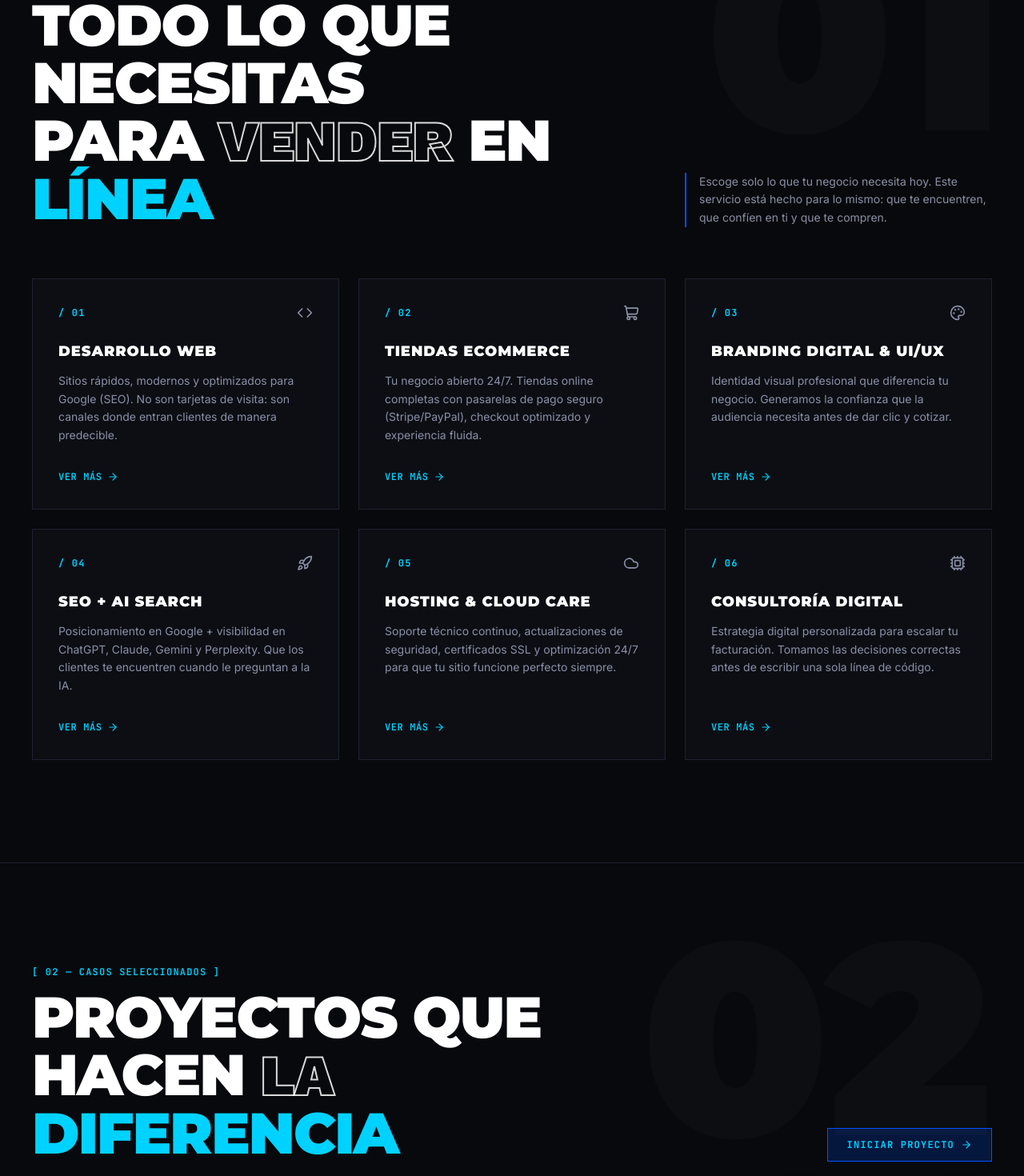
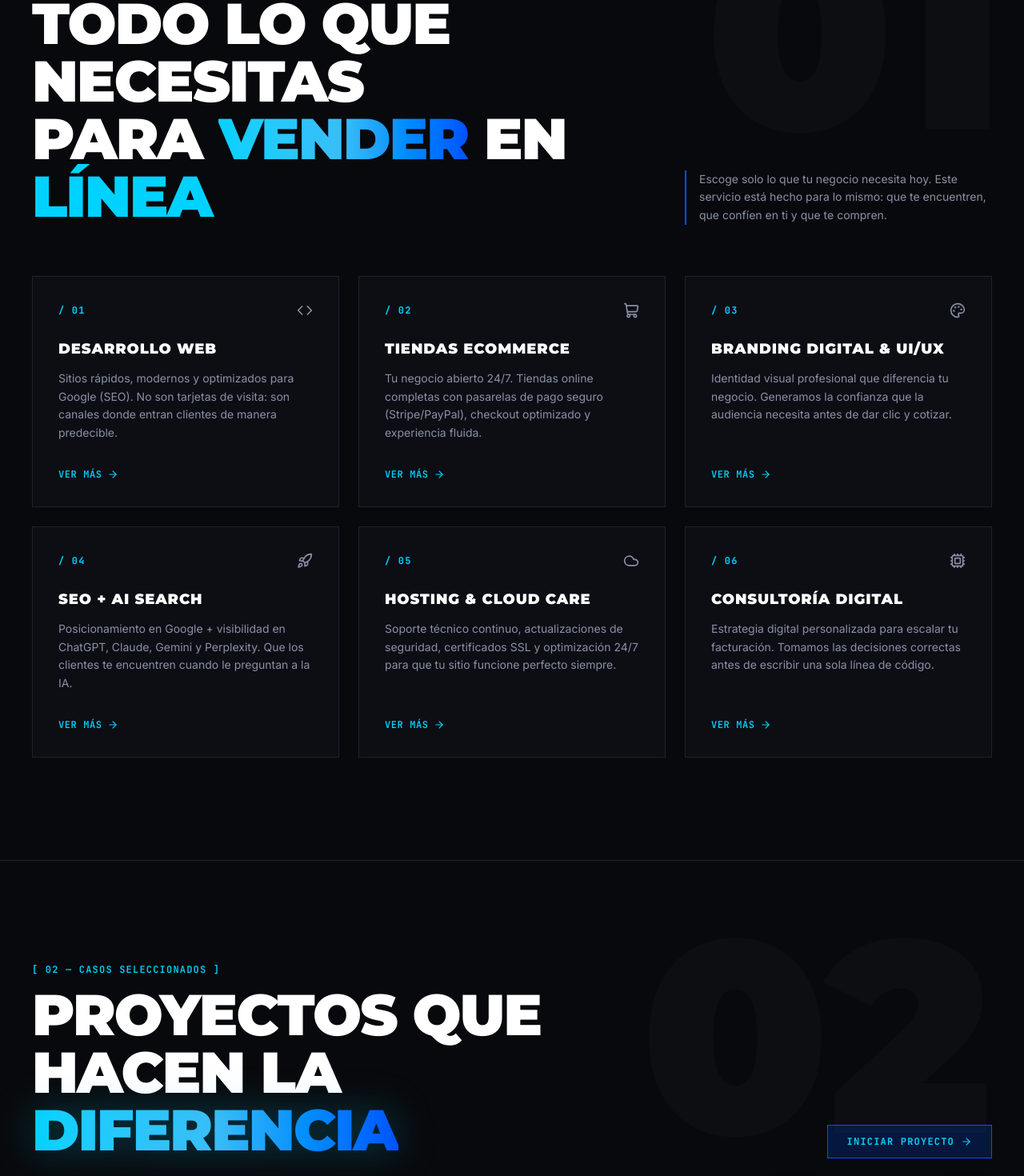
Before and after one commit to EduardoAcostaC/Kore-Web-Studio-, a Next.js app: page / in a window 1280 px wide. Shown: the part 1280-2750 px from the top of the page at 80% size. Built offline with nearby package versions, Linux system fonts and the light colour scheme.

Commit message:
feat(design): replace hollow outlined text with cyan-to-blue cyber gradient

```diff
--- a/app/globals.css
+++ b/app/globals.css
@@ -30,39 +30,11 @@ body {
   font-family: var(--font-inter), sans-serif;
 }
 
-/* Outlined typography effect with clean merged contours (no internal overlapping lines) */
-.text-stroke-white {
-  font-family: var(--font-work-sans), sans-serif;
-  font-weight: 900;
-  color: transparent;
-  -webkit-text-stroke: 1.5px rgba(255, 255, 255, 0.75);
-  letter-spacing: -0.01em;
-}
-.text-stroke-blue {
-  font-family: var(--font-work-sans), sans-serif;
-  font-weight: 900;
-  color: transparent;
-  -webkit-text-stroke: 1.5px #00D2FF;
-  letter-spacing: -0.01em;
-}
-.text-stroke-light {
-  font-family: var(--font-work-sans), sans-serif;
-  font-weight: 900;
-  color: transparent;
-  -webkit-text-stroke: 1.5px rgba(255, 255, 255, 0.4);
-  letter-spacing: -0.01em;
-}
-
-@media (min-width: 768px) {
-  .text-stroke-white {
-    -webkit-text-stroke: 2px rgba(255, 255, 255, 0.85);
-  }
-  .text-stroke-blue {
-    -webkit-text-stroke: 2px #00D2FF;
-  }
-  .text-stroke-light {
-    -webkit-text-stroke: 2px rgba(255, 255, 255, 0.45);
-  }
+/* Ambient cyber gradient typography utility */
+.text-gradient-cyan-blue {
+  background: linear-gradient(to right, #00D2FF, #38BDF8, #0052FF);
+  -webkit-background-clip: text;
+  -webkit-text-fill-color: transparent;
 }
 
 /* Ambient noise & glow utilities */
--- a/app/layout.tsx
+++ b/app/layout.tsx
@@ -1,5 +1,5 @@
 import type { Metadata } from "next";
-import { Inter, Montserrat, JetBrains_Mono, Work_Sans } from "next/font/google";
+import { Inter, Montserrat, JetBrains_Mono } from "next/font/google";
 import "./globals.css";
 
 const inter = Inter({
@@ -13,13 +13,6 @@ const montserrat = Montserrat({
   subsets: ["latin"],
   display: "swap",
   weight: ["600", "700", "800", "900"],
-});
-
-const workSans = Work_Sans({
-  variable: "--font-work-sans",
-  subsets: ["latin"],
-  display: "swap",
-  weight: ["900"],
 });
 
 const jetbrainsMono = JetBrains_Mono({
@@ -78,7 +71,7 @@ export default function RootLayout({
   return (
     <html
       lang="es"
-      className={`${inter.variable} ${montserrat.variable} ${workSans.variable} ${jetbrainsMono.variable} dark scroll-smooth`}
+      className={`${inter.variable} ${montserrat.variable} ${jetbrainsMono.variable} dark scroll-smooth`}
     >
       <head>
         <script
--- a/components/CapabilitiesSection.tsx
+++ b/components/CapabilitiesSection.tsx
@@ -71,7 +71,7 @@ export default function CapabilitiesSection() {
             <h2 className="font-display font-black text-4xl sm:text-6xl lg:text-7xl uppercase tracking-tight text-white leading-none">
               TODO LO QUE<br />
               NECESITAS<br />
-              PARA <span className="text-stroke-white">VENDER</span> EN<br />
+              PARA <span className="bg-gradient-to-r from-[#00D2FF] via-[#38BDF8] to-[#0052FF] bg-clip-text text-transparent">VENDER</span> EN<br />
               <span className="text-[#00D2FF]">LÍNEA</span>
             </h2>
           </div>
--- a/components/Hero.tsx
+++ b/components/Hero.tsx
@@ -96,7 +96,9 @@ export default function Hero() {
           <h1 className="font-display font-black text-5xl sm:text-7xl lg:text-[104px] tracking-tight uppercase leading-[0.92] text-white">
             CONSTRUIMOS TU<br />
             <span className="text-white">PRESENCIA</span>{" "}
-            <span className="text-stroke-white">DIGITAL</span><br />
+            <span className="bg-gradient-to-r from-[#00D2FF] via-[#38BDF8] to-[#0052FF] bg-clip-text text-transparent drop-shadow-[0_0_35px_rgba(0,210,255,0.35)]">
+              DIGITAL
+            </span><br />
             <span className="text-[#00D2FF] drop-shadow-[0_0_35px_rgba(0,210,255,0.4)]">
               QUE CIERRA.
             </span>
--- a/components/PricingSection.tsx
+++ b/components/PricingSection.tsx
@@ -28,7 +28,9 @@ export default function PricingSection() {
           </span>
           <h2 className="font-display font-black text-4xl sm:text-6xl lg:text-7xl uppercase tracking-tight text-white leading-none">
             PRECIOS<br />
-            <span className="text-stroke-white">SIN LETRA</span><br />
+            <span className="bg-gradient-to-r from-[#00D2FF] via-[#38BDF8] to-[#0052FF] bg-clip-text text-transparent">
+              SIN LETRA
+            </span><br />
             <span className="text-[#00D2FF]">CHICA.</span>
           </h2>
           <p className="text-sm text-[#8A90A6] mt-4 font-mono max-w-2xl">
--- a/components/ProjectsSection.tsx
+++ b/components/ProjectsSection.tsx
@@ -95,8 +95,10 @@ export default function ProjectsSection() {
             </span>
             <h2 className="font-display font-black text-4xl sm:text-6xl lg:text-7xl uppercase tracking-tight text-white leading-none">
               PROYECTOS QUE<br />
-              HACEN <span className="text-stroke-white">LA</span><br />
-              <span className="text-[#00D2FF]">DIFERENCIA</span>
+              HACEN LA<br />
+              <span className="bg-gradient-to-r from-[#00D2FF] via-[#38BDF8] to-[#0052FF] bg-clip-text text-transparent drop-shadow-[0_0_25px_rgba(0,210,255,0.3)]">
+                DIFERENCIA
+              </span>
             </h2>
           </div>
           <a
```
